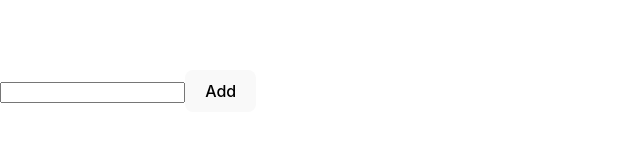
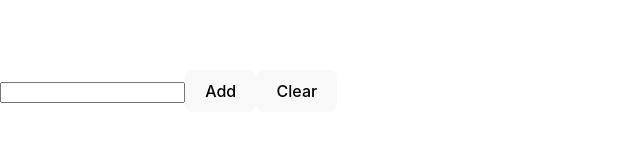
Before and after one commit to UP419/to-do, a React (Vite) app: page / in a window 1280 px wide. Shown: the part 301-442 px from the top of the page, without its empty margins (0-640 px from the left). Built offline with nearby package versions, Linux system fonts and the light colour scheme.

Commit message:
added clear button

```diff
--- a/src/App.tsx
+++ b/src/App.tsx
@@ -16,17 +16,26 @@ function App() {
         setInputText(e.target.value);
     }
 
+    const handleClear = () => {
+        setToDoArray([]);
+    }
+
 
     return (
         <>
+            <div>
                 <input value={inputText} onChange={handleInputChange}/>
                 <button onClick={handleClick}>Add</button>
+                <button onClick={handleClear}>Clear</button>
+            </div>
+            <div>
                 <ul>
                     {toDoArray.map((item, index) => (
                         <li key={index}>{item}</li>
                     ))
                     }
                 </ul>
+            </div>
         </>
     )
 }
```
Lines whose indentation alone changed are shown as unchanged.
